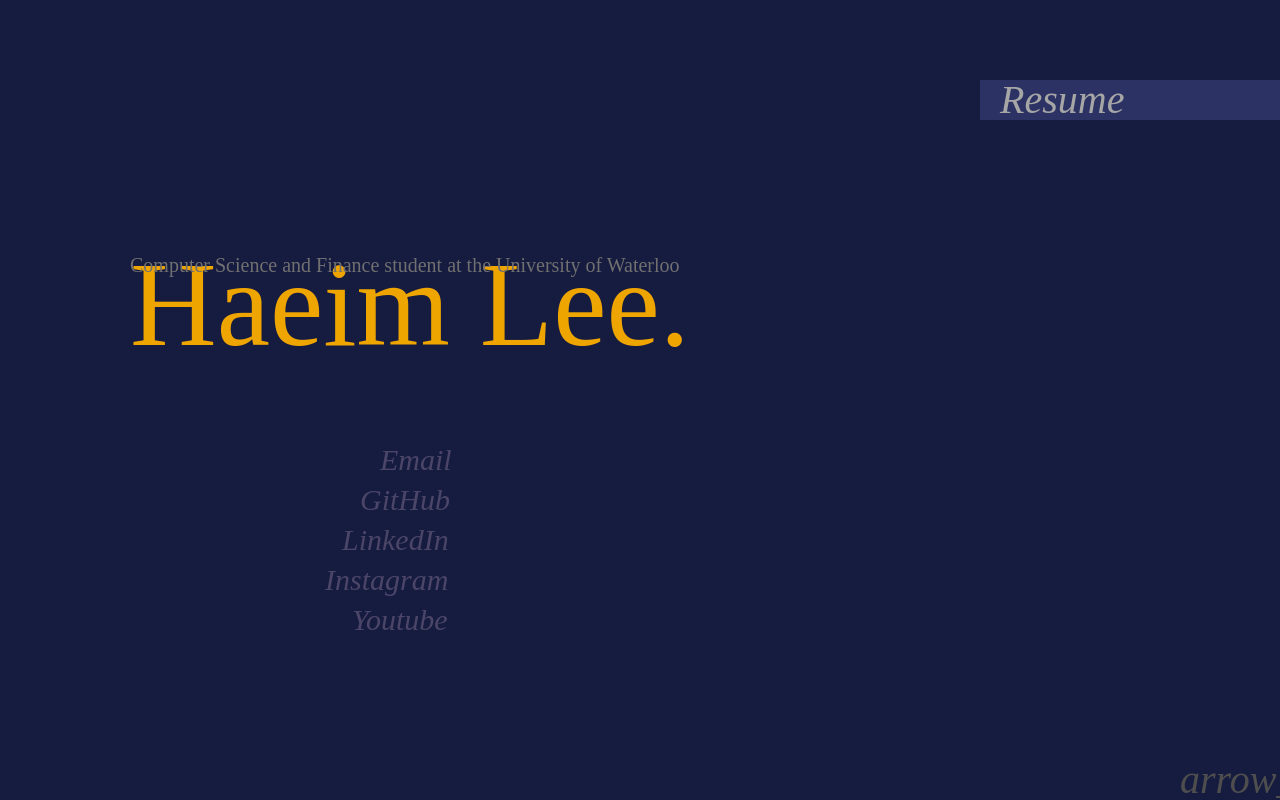
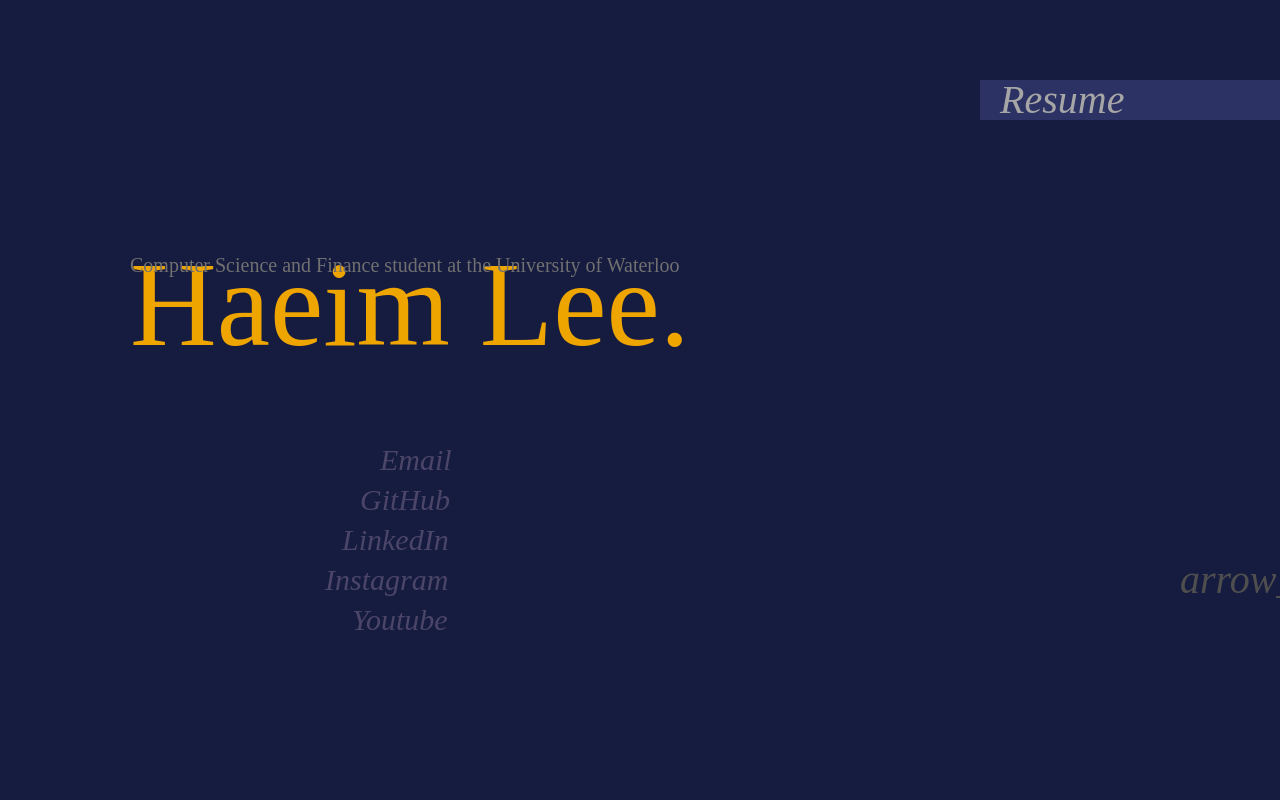
Before and after one commit to leehaei/hmlwebsite, a React (Create React App) app: page / in a window 1280 px wide. Built offline with nearby package versions, Linux system fonts and the light colour scheme; the HTML template or start-up script is replaced by a standard one.

Commit message:
updated arrows

```diff
--- a/src/App.css
+++ b/src/App.css
@@ -255,7 +255,7 @@
   position: absolute;
   height: 40px;
   right: 0px;
-  top: 95%;
+  top: 70%;
   width: 100px;
 
   font-family: Lora;
@@ -426,7 +426,7 @@
     height: 40px;
     right: 0px;
     left: 85%;
-    top: 95%;
+    top: 85%;
     width: 20px;
 
     font-family: Lora;
@@ -769,7 +769,7 @@
     position: absolute;
     height: 40px;
     right: 0px;
-    top: 95%;
+    top: 70%;
     width: 100px;
 
     font-family: Lora;
```
